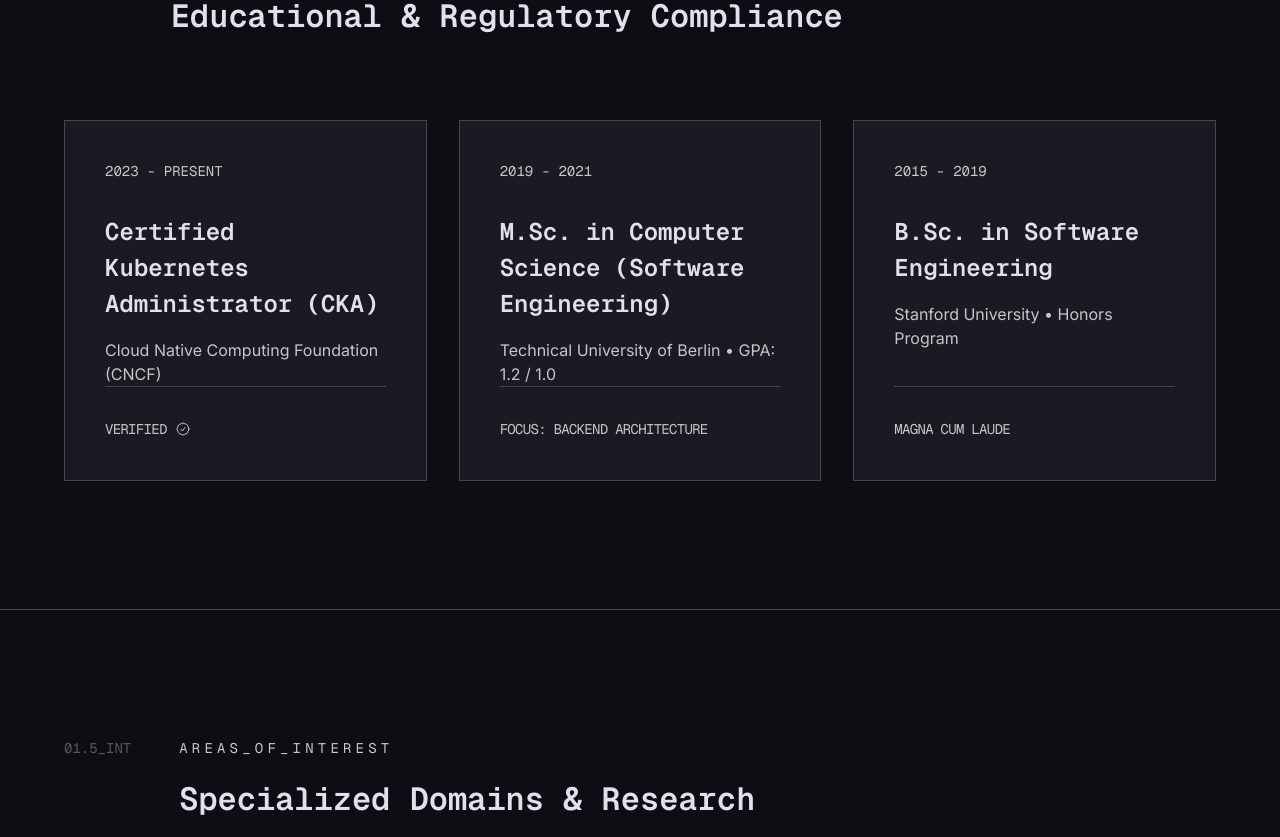
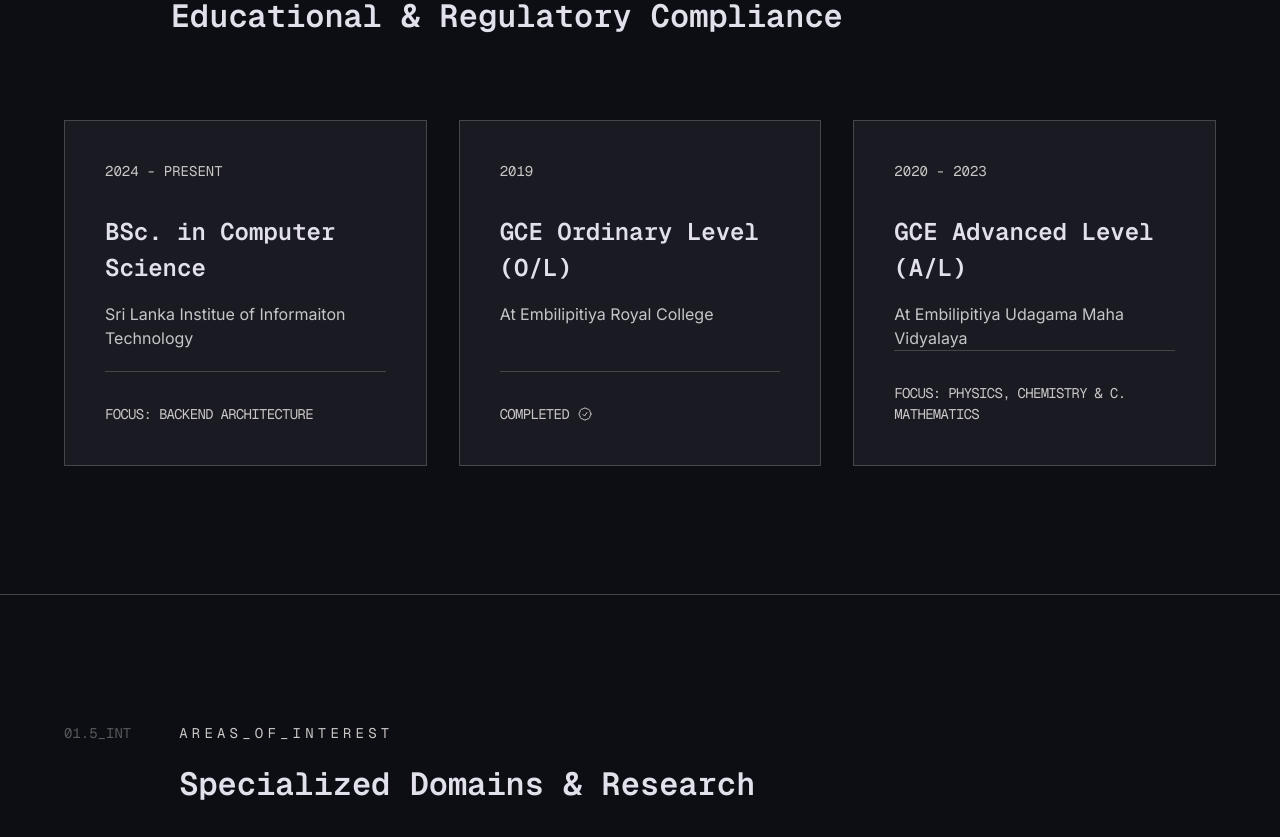
Before and after one commit to NaveenTharuka/my-portfolio, a Next.js app: page / in a window 1280 px wide. Shown: the part 1960-2797 px from the top of the page. Built offline with nearby package versions, Linux system fonts and the light colour scheme; no server answers.

Commit message:
docs: Added user details

```diff
--- a/src/app/page.js
+++ b/src/app/page.js
@@ -76,24 +76,24 @@
   const certifications = [
     {
       id: 1,
-      year: '2023 - PRESENT',
-      title: 'Certified Kubernetes Administrator (CKA)',
-      issuer: 'Cloud Native Computing Foundation (CNCF)',
-      status: 'Verified'
+      year: '2024 - PRESENT',
+      title: 'BSc. in Computer Science',
+      issuer: 'Sri Lanka Institue of Informaiton Technology',
+      focus: 'Focus: Backend Architecture'
     },
     {
       id: 2,
-      year: '2019 - 2021',
-      title: 'M.Sc. in Computer Science (Software Engineering)',
-      issuer: 'Technical University of Berlin • GPA: 1.2 / 1.0',
-      focus: 'Focus: Backend Architecture'
+      year: '2019',
+      title: 'GCE Ordinary Level (O/L)',
+      issuer: 'At Embilipitiya Royal College',
+      status: 'Completed'
     },
     {
       id: 3,
-      year: '2015 - 2019',
-      title: 'B.Sc. in Software Engineering',
-      issuer: 'Stanford University • Honors Program',
-      focus: 'Magna Cum Laude'
+      year: '2020 - 2023',
+      title: 'GCE Advanced Level (A/L)',
+      issuer: 'At Embilipitiya Udagama Maha Vidyalaya',
+      focus: 'Focus: Physics, Chemistry & C. Mathematics'
     }
   ]
 
@@ -111,19 +111,19 @@
       icon: CodeBracketIcon,
       title: 'Languages',
       desc: 'Core programming languages for systems and application logic.',
-      tags: ['Java', 'C#', 'Python', 'JavaScript', 'SQL']
+      tags: ['Java', 'C#(Beginner)', 'Python', 'JavaScript', 'SQL']
     },
     {
       icon: Squares2X2Icon,
       title: 'Web & Fullstack',
       desc: 'Modern frontend frameworks and scalable backend runtimes.',
-      tags: ['React', 'Node.js', 'Express', 'HTML/CSS']
+      tags: ['React', 'Next.JS', 'SpringBoot', 'HTML/CSS', 'FastAPI']
     },
     {
       icon: CommandLineIcon,
       title: 'Data & Environment',
       desc: 'Persistence layers and development environments.',
-      tags: ['MySQL', 'MongoDB', 'Unity', 'Git', 'VS Code']
+      tags: ['MySQL', 'Supabase', 'Unity', 'Git', 'VS Code', 'PostgreSQL', 'Vercel', 'Render']
     }
   ]
 
--- a/src/components/Footer.jsx
+++ b/src/components/Footer.jsx
@@ -1,3 +1,5 @@
+import Link from "next/link"
+
 export default function Footer() {
     return (
         <footer className="bg-[#0c0e14] border-t border-[#444748] py-12 sm:py-16 md:py-24">
@@ -12,14 +14,13 @@
                         </p>
                     </div>
                     <div className="flex flex-col md:items-end gap-6 font-['Geist_Mono'] text-[14px] uppercase tracking-widest">
-                        <a href="#" className="text-[#c4c7c7] hover:text-[#c9c6c5] transition-colors">GitHub Repository</a>
-                        <a href="#" className="text-[#c4c7c7] hover:text-[#c9c6c5] transition-colors">LinkedIn Profile</a>
-                        <a href="#" className="text-[#c4c7c7] hover:text-[#c9c6c5] transition-colors">System Documentation</a>
+                        <Link href="https://github.com/NaveenTharuka" target="_blank" rel="noopener noreferrer" className="text-[#c4c7c7] hover:text-[#c9c6c5] transition-colors">GitHub Repository</Link>
+                        <Link href="https://www.linkedin.com/in/naveen-jayawardana" target="_blank" rel="noopener noreferrer" className="text-[#c4c7c7] hover:text-[#c9c6c5] transition-colors">LinkedIn Profile</Link>
                     </div>
                 </div>
                 <div className="flex flex-col md:flex-row justify-between items-center pt-12 border-t border-[#444748] gap-8">
                     <div className="font-['Geist_Mono'] text-[11px] text-[#c4c7c7] uppercase tracking-[0.3em]">
-                        © 2024 SYSTEM.ROOT // V2.0.4
+                        © 2026 SYSTEM.ROOT // V2.0.4
                     </div>
                     <div className="flex items-center gap-2">
                         <span className="w-2 h-2 bg-[#c9c6c5] rounded-full"></span>
--- a/src/components/Header.jsx
+++ b/src/components/Header.jsx
@@ -7,7 +7,7 @@
                 <div className="font-['Geist_Mono'] text-[14px] font-bold tracking-[0.3em] text-[#c9c6c5]">
                     <span className="flex items-center gap-2">
                         <span className="w-2 h-2 bg-[#c9c6c5] rounded-full"></span>
-                        SYSTEM.ROOT
+                        NAVEEN_THARUKA
                     </span>
                 </div>
                 <nav className="hidden md:flex items-center gap-12 font-['Geist_Mono'] text-[14px] uppercase tracking-wider">
--- a/src/components/ProjectCard.jsx
+++ b/src/components/ProjectCard.jsx
@@ -7,7 +7,7 @@
     return (
         <div className={`grid grid-cols-1 lg:grid-cols-12 gap-8 sm:gap-12 md:gap-16 items-center ${project.reverse ? 'lg:flex-row-reverse' : ''}`}>
             {/* Image/Icon side */}
-            <div className={`${project.reverse ? 'lg:col-span-7 lg:order-2' : 'lg:col-span-7'} group overflow-hidden border border-[#444748] bg-[#1a1b22] aspect-video flex items-center justify-center`}>
+            <div className={`${project.reverse ? 'lg:col-span-7 lg:order-2' : 'lg:col-span-7'} group overflow-hidden border border-[#444748] bg-[#1a1b22] aspect-video flex items-center justify-center rounded-xl`}>
                 {/* <project.icon className="w-24 h-24 text-[#c9c6c5]/20" /> */}
                 <img src={project.image} alt={project.title} className="w-full h-full object-stretch" />
             </div>
```
Also changed, not shown: package.json (+9 -1 lines), components.json (added), 1 other file (tests, documents, lock files or other folders).
